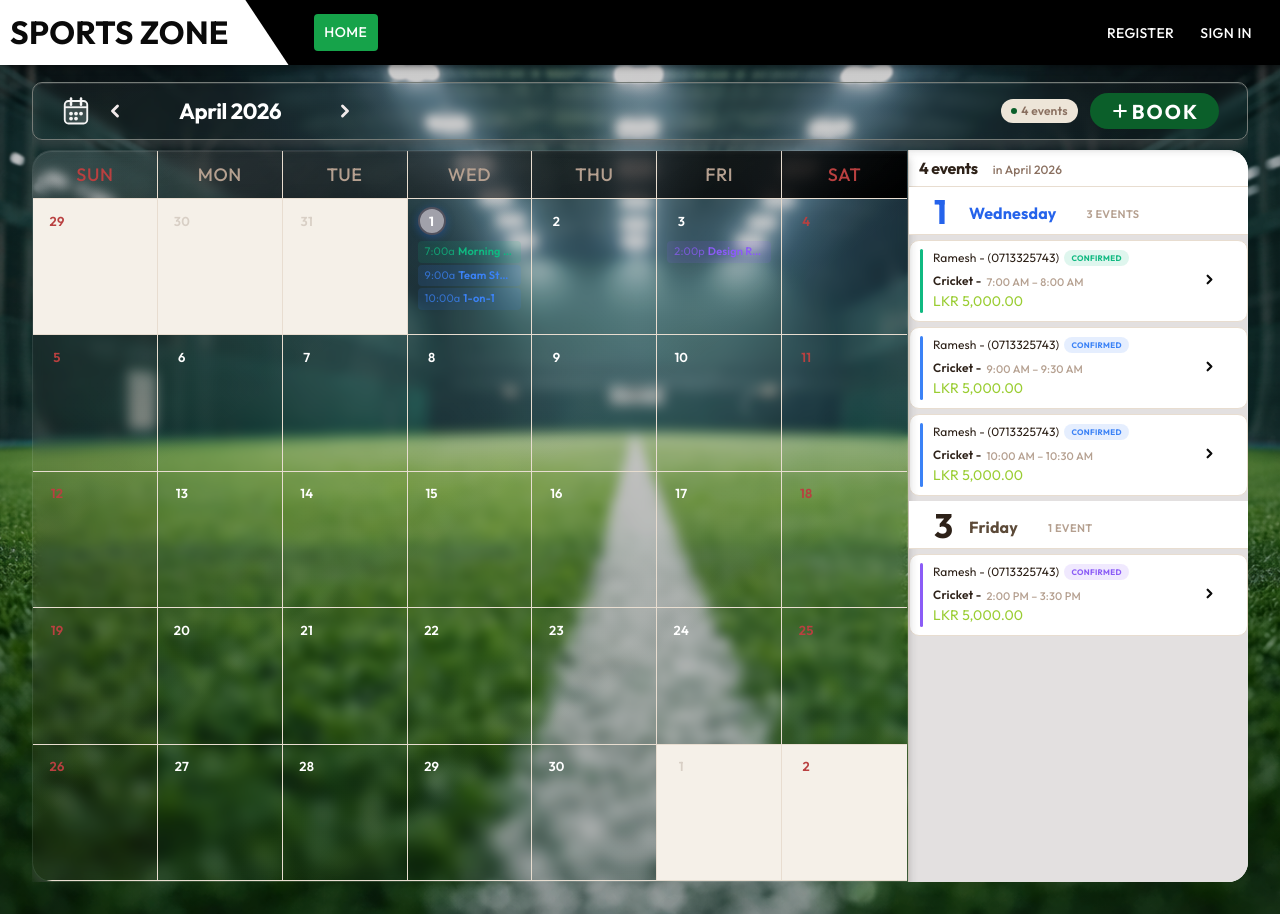
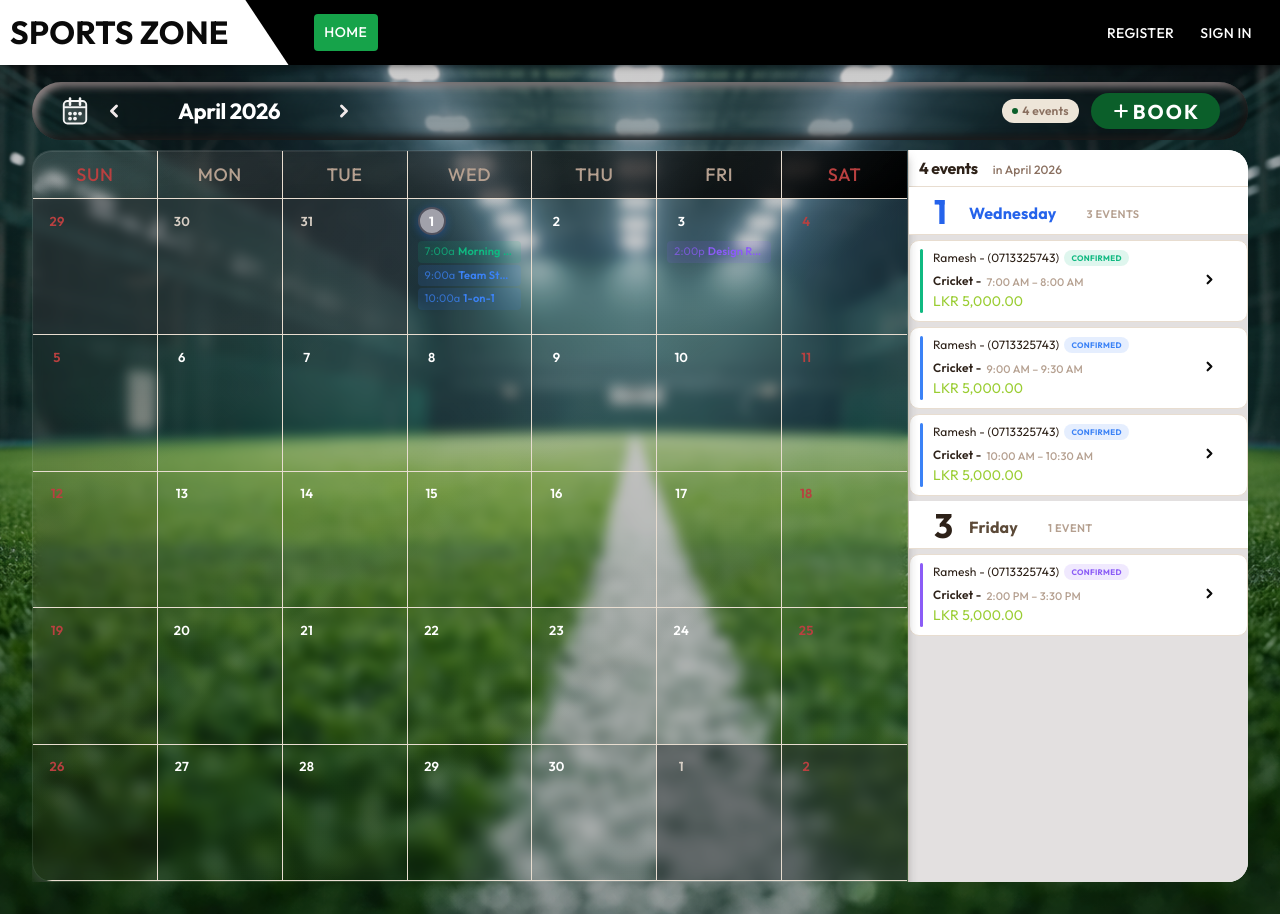
Before and after one commit to Chamila-Ranasinghe/booking-app, a React (Vite) app: page /calendar in a window 1280 px wide. Built offline with nearby package versions, Linux system fonts and the light colour scheme.

Commit message:
calendar changes

```diff
--- a/src/css/ResponsiveCalender.scss
+++ b/src/css/ResponsiveCalender.scss
@@ -26,17 +26,20 @@
   position: relative;
   z-index: 20;
   flex-shrink: 0;
-  border-radius: 10px;
-  backdrop-filter: blur(5px);
-  background: linear-gradient(
-    145deg,
-    rgba(255, 255, 255, 0.04),
-    rgba(255, 255, 255, 0.02)
-  );
-  border: 0.5px solid #757b77;
+  border-radius: var(--radius-pill);
+  backdrop-filter: blur(35px);
+  // background: linear-gradient(
+  //   145deg,
+  //   rgba(255, 255, 255, 0.04),
+  //   rgba(255, 255, 255, 0.02)
+  // );
+  // border: 0.5px solid #161515;
   box-shadow:
     0 8px 10px rgba(90, 89, 89, 0.4),
     /* depth */ inset 0 1px 0 rgba(255, 255, 255, 0.1); /* inner shine */
+  box-shadow:
+    inset -4px -4px 8px #161515,
+    inset  4px  4px 8px #998c8c;
 }
 .topbar-logo {
   display: flex;
@@ -1226,8 +1229,9 @@
     background: $PrimaryBlack;
   }
   .day-cell.outside {
-    background: var(--surface-2);
+    background: #2f32377a;
     opacity: 1;
+    cursor: not-allowed;
   }
   .day-cell.outside .day-num {
     color: var(--text-5);
@@ -1251,7 +1255,9 @@
   }
   .day-cell.col-0.outside,
   .day-cell.col-6.outside {
-    background: var(--surface-2);
+    background: #2f32377a;
+    opacity: 1;
+    cursor: not-allowed;
   }
 
   /* Selected day: clear blue wash */
```
